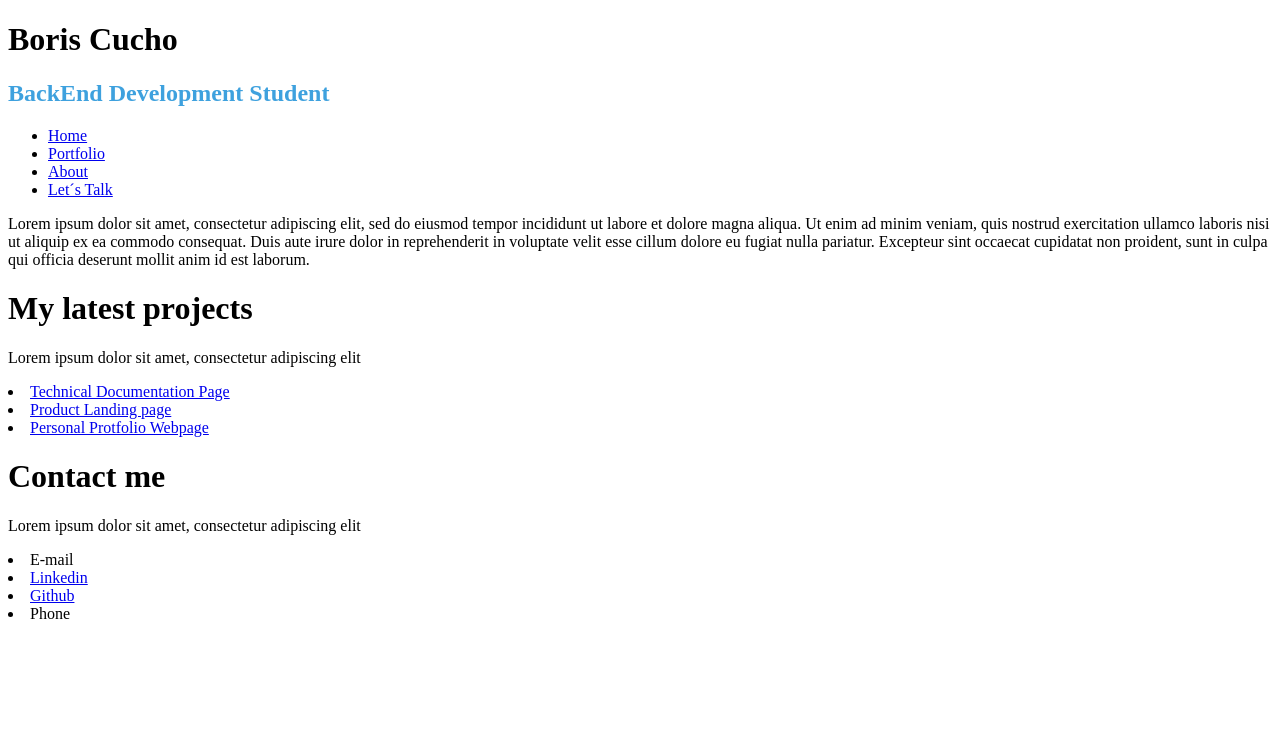
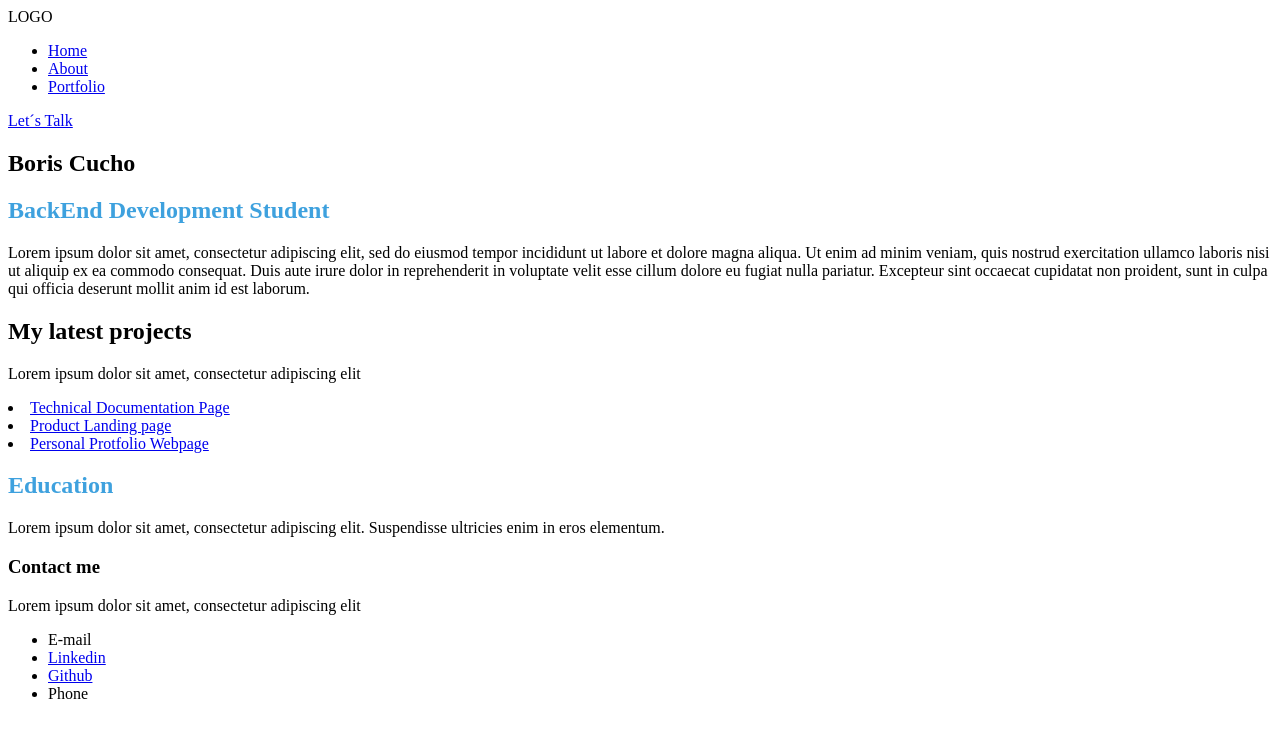
Before and after one commit to BeluLabs/boriscucho.dev, a plain HTML site: page index.html in a window 1280 px wide. Drawn offline with Linux system fonts and the light colour scheme.

Commit message:
More structure modifications

```diff
--- a/index.html
+++ b/index.html
@@ -5,25 +5,34 @@
         <link rel="stylesheet" href="styles.css">
         <title>Personal Web</title>
     </head>
+
     <body>
+      <header>
+      <div>
+         <nav>
+            <a>LOGO</a>
+            <ul>
+              <li><a href="./index.html">Home</a></li>
+              <li><a href="./about/index.html">About</a></li>
+              <li><a href="./Portfolio/index.html">Portfolio</a></li>
+            </ul>
+            <a href="./contact/index.html">Let´s Talk</a>
+         </nav>
+       </div>
+</header>
+
+<section>
+          <div>
            <h1>Boris Cucho</h1>
            <h2>BackEnd Development Student</h2>
-
-      <div>
-    <ul>
-      <li><a href="./index.html">Home</a></li>
-      <li><a href="./Portfolio/index.html">Portfolio</a></li>
-      <li><a href="./about/index.html">About</a></li>
-      <li><a href="./contact/index.html">Let´s Talk</a></li>
-    </ul>
-    </div>
-
            <p>Lorem ipsum dolor sit amet, consectetur adipiscing elit, sed do eiusmod tempor incididunt ut labore
         et dolore magna aliqua. Ut enim ad minim veniam, quis nostrud exercitation ullamco laboris nisi ut aliquip
         ex ea commodo consequat. Duis aute irure dolor in reprehenderit in voluptate velit esse cillum dolore eu fugiat nulla pariatur.
         Excepteur sint occaecat cupidatat non proident, sunt in culpa qui officia deserunt mollit anim id est laborum.</p>
+          </div>
+</section>
 
-
+<section>
 <h1>My latest projects</h1>
 <p>Lorem ipsum dolor sit amet, consectetur adipiscing elit</p>
 
@@ -34,19 +43,24 @@
     <li><a href="Portfolio\freeCodeCamp\Responsive-Web-Deign\05-Personal-Portfolio-Webpage\index.html">Personal Protfolio Webpage</a></li>
   </lu>
 </div>
-<p> </p>
 
+<section>
+  <h2>Education</h2>
+  <p>Lorem ipsum dolor sit amet, consectetur adipiscing elit. Suspendisse ultricies enim in eros elementum.</p>
+</section>
+
+<section>
   <h1>Contact me</h1>
     <p>Lorem ipsum dolor sit amet, consectetur adipiscing elit</p>
 
     <div>
-<lu>
+        <ul>
           <li><a >E-mail</a></li>
           <li><a href="https://www.linkedin.com/">Linkedin</a></li>
           <li><a href="https://github.com/BeluLabs">Github</a></li>
           <li><a>Phone</a></li>
-</lu>
-
+        </ul>
     </div>
+</section>
     </body>
     </html>
```
Lines whose indentation alone changed are shown as unchanged.
